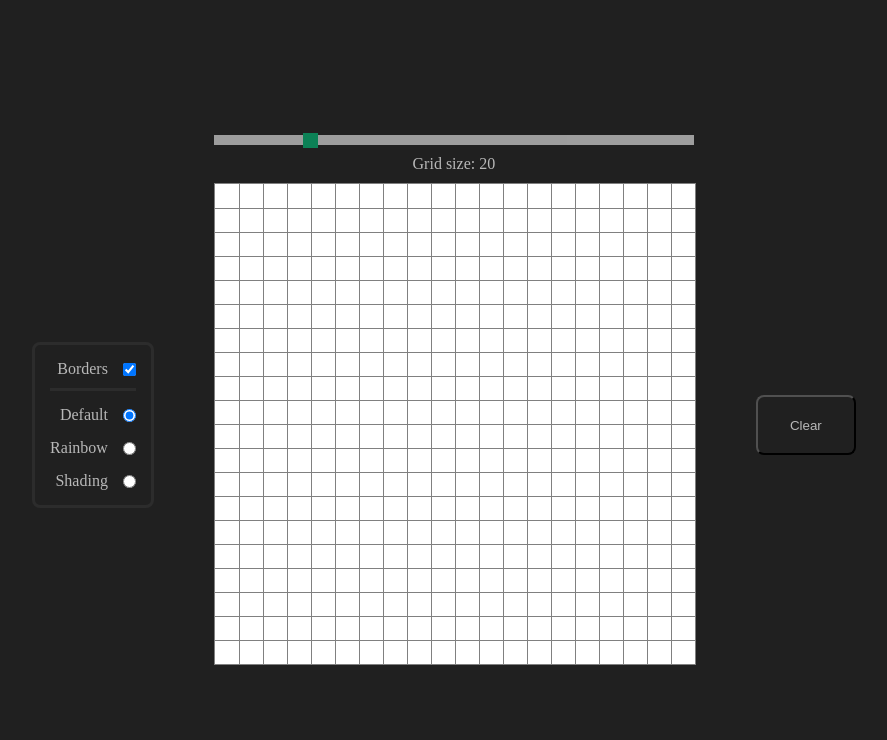
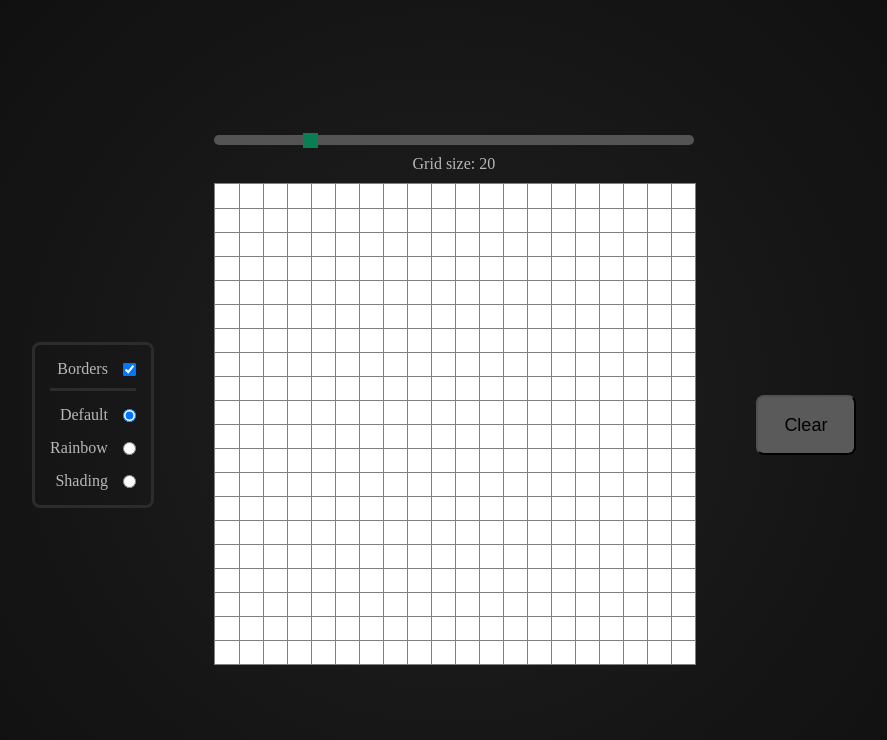
Before and after one commit to whatsmynameagain/odin-etchasketch, a plain HTML site: page index.html in a window 1280 px wide. Shown: the whole page, without its empty margins (196-1083 px from the left). Drawn offline with Linux system fonts and the light colour scheme.

Commit message:
Good enough css

```diff
--- a/style.css
+++ b/style.css
@@ -2,9 +2,12 @@
 * {
     margin: 0px;
     padding: 0px;
+}
+
+body {
     background-color: rgb(32, 32, 32);
+    background: radial-gradient(circle, rgba(32,32,32,1) 0%, rgba(12,12,12,1) 100%);
     color: rgb(184, 184, 184)
-
 }
 
 #content {
@@ -30,7 +33,15 @@
     border-style: solid;
     border-color: rgb(44, 44, 44);
     padding: 15px;
+}
 
+#clear {
+    background-color: rgb(90,90,90);
+    transition-duration: 0.4s;
+}
+
+#clear:hover {
+    background-color: rgb(110,110,110);
 }
 
 .radio-option, #borderscontainer {
@@ -65,6 +76,7 @@
     height: 60px;
     border-radius: 8px;
     border-color: rgb(80, 80, 80);
+    font-size: 18px;
 }
 
 .block {
@@ -108,11 +120,12 @@
     appearance: none;
     width: 100%; /* Full-width */
     height: 10px; /* Specified height */
-    background: #d3d3d3; /* Grey background */
+    background: rgb(110,110,110); /* Grey background */
     outline: none; /* Remove outline */
     opacity: 0.7; /* Set transparency (for mouse-over effects on hover) */
     -webkit-transition: .2s; /* 0.2 seconds transition on hover */
     transition: opacity .2s;
+    border-radius: 8px;
   }
 
   /* Mouse-over effects */
```
Also changed, not shown: index.html (+1 -0 lines), javascript.js (+0 -7 lines).
